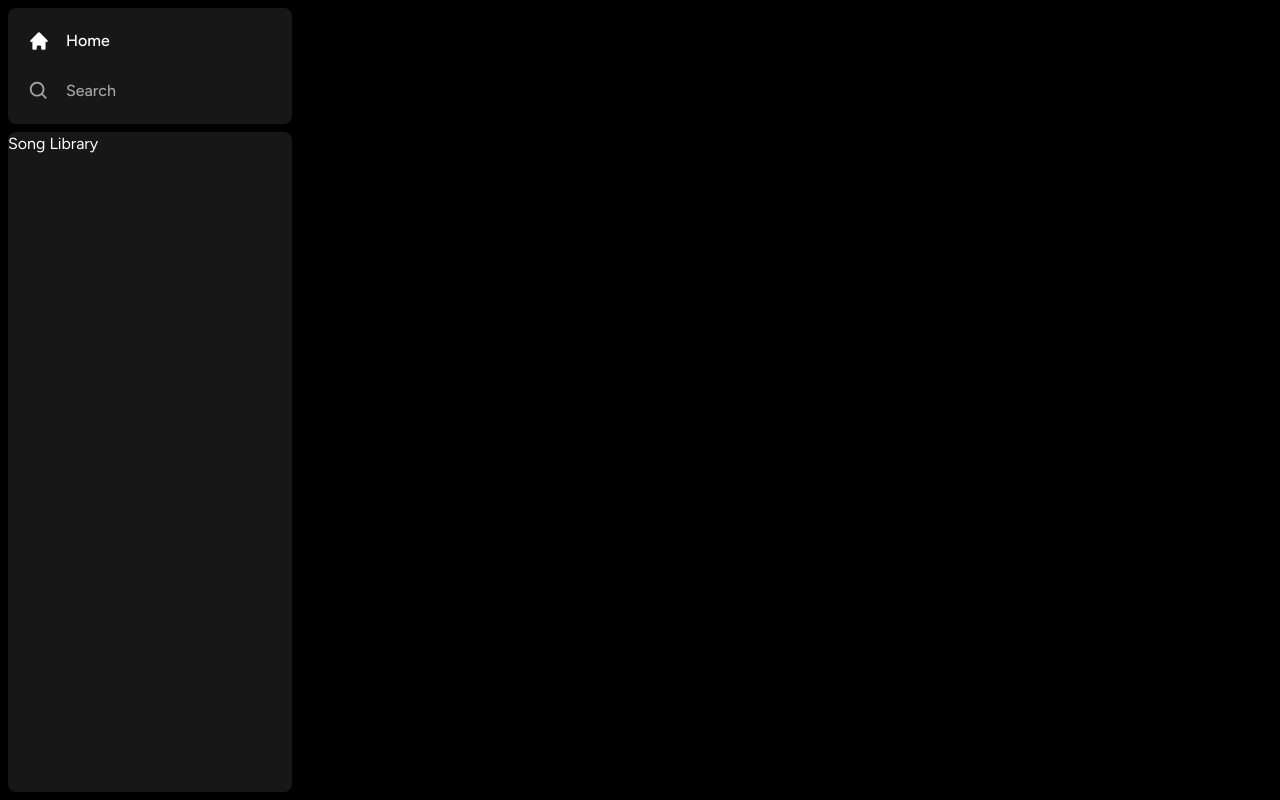
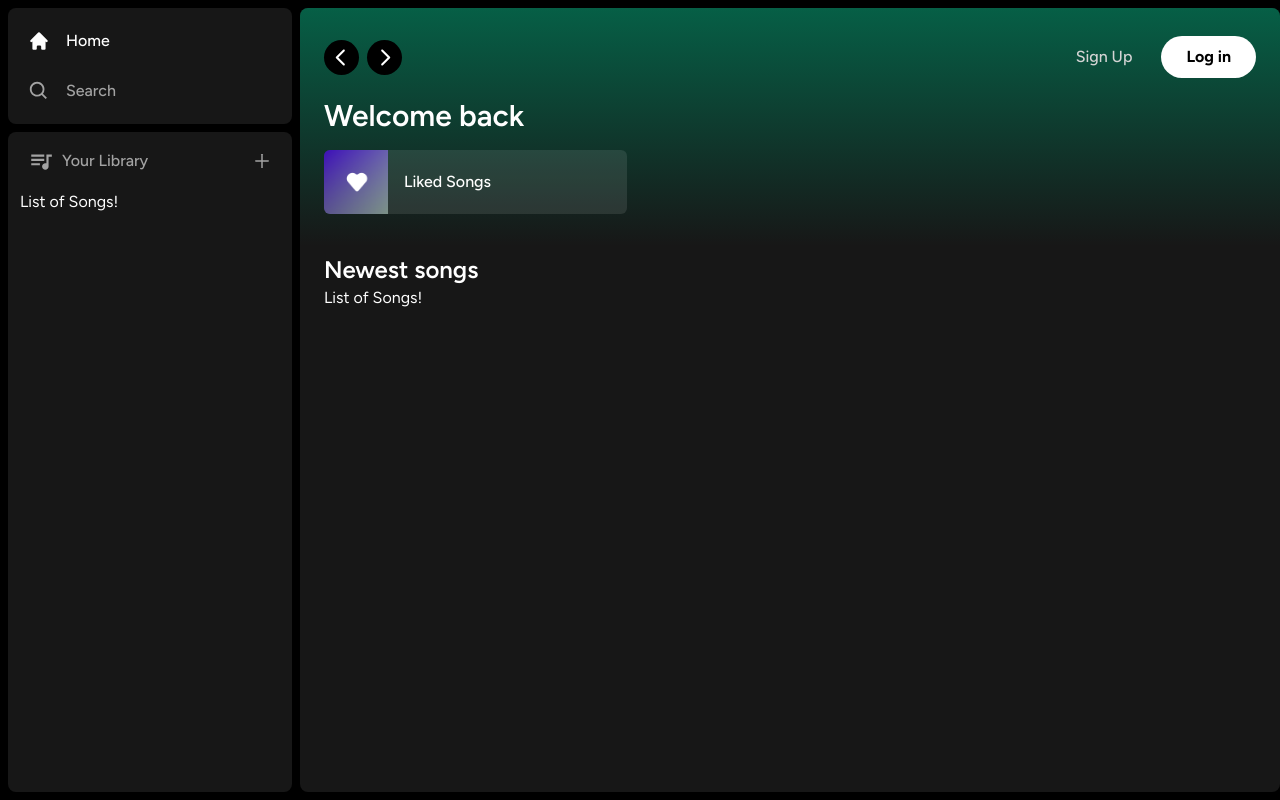
Before and after one commit to CRodz13/spotify-clone, a Next.js app: page / in a window 1280 px wide. Built offline with nearby package versions, Linux system fonts and the light colour scheme.

Commit message:
finishing layout

```diff
--- a/app/(site)/page.tsx
+++ b/app/(site)/page.tsx
@@ -1,5 +1,29 @@
+import Header from "@/components/Header";
+import ListItem from "@/components/ListItem";
+
 export default function Home() {
   return (
-    <div className="text-green-500">Main Content</div>
-  )
+    <div className="bg-neutral-900 rounded-lg h-full w-full overflow-hidden overlow-y-auto">
+      <Header>
+        <div className="mb-2">
+          <h1 className="text-white text-3xl font-semibold">
+            Welcome back
+          </h1>
+          <div className="grid grid-cols-1 sm:grid-cols-2 xl:grid-cols-3 2xl:grid-cols-4 gap-3 mt-4">
+            <ListItem image="/images/liked.png" name="Liked Songs" href="liked" />
+          </div>
+        </div>
+      </Header>
+      <div className="mt-2 mb-7 px-6">
+        <div className="flex justify-between items-center">
+          <h1 className="text-white text-2xl font-semibold">
+            Newest songs
+          </h1>
+        </div>
+        <div>
+          List of Songs!
+        </div>
+      </div>
+    </div>
+  );
 }
--- /dev/null
+++ b/components/Button.tsx
@@ -0,0 +1,27 @@
+import { forwardRef } from "react";
+import { twMerge } from "tailwind-merge";
+
+interface ButtonProps extends React.ButtonHTMLAttributes<HTMLButtonElement> {}
+
+const Button = forwardRef<HTMLButtonElement, ButtonProps>(
+  ({ className, children, disabled, type = "button", ...props }, ref) => {
+    return (
+      <button
+        type={type}
+        className={twMerge(
+          `w-full rounded-full bg-green-500 border border-transparent px-3 py-3 disabled:cursor-not-allowed disabled:opacity-50 text-black font-bold hover:opacity-75 transition`,
+          className
+        )}
+        disabled={disabled}
+        ref={ref}
+        {...props}
+      >
+        {children}
+      </button>
+    );
+  }
+);
+
+Button.displayName = "Button";
+
+export default Button;
--- /dev/null
+++ b/components/Header.tsx
@@ -0,0 +1,71 @@
+"use client";
+
+import { useRouter } from "next/navigation";
+import { twMerge } from "tailwind-merge";
+import { RxCaretLeft } from "react-icons/rx";
+import { RxCaretRight } from "react-icons/rx";
+import { HiHome } from "react-icons/hi";
+import { BiSearch } from "react-icons/bi";
+
+import Button from "./Button";
+
+interface HeaderProps {
+  children: React.ReactNode;
+  className?: string;
+}
+
+const Header: React.FC<HeaderProps> = ({ children, className }) => {
+  const router = useRouter();
+
+  const handleLogout = () => {
+    // Handle logout in the future
+  };
+  return (
+    <div className={twMerge(`h-fit bg-gradient-to-b from-emerald-800 p-6`)}>
+      <div className="w-full mb-4 flex items-center justify-between">
+        <div className="hidden md:flex gap-x-2 items-center">
+          <button
+            onClick={() => router.back()}
+            className="rounded-full bg-black flex items-center justify-center hover:opacity-75 transition"
+          >
+            <RxCaretLeft className="text-white" size={35} />
+          </button>
+          <button
+            onClick={() => router.forward()}
+            className="rounded-full bg-black flex items-center justify-center hover:opacity-75 transition"
+          >
+            <RxCaretRight className="text-white" size={35} />
+          </button>
+        </div>
+        <div className="flex md:hidden gap-x-2 items-center">
+          <button className="rounded-full p-2 bg-white flex items-center justify-center hover:opacity-75 transition">
+            <HiHome className="text-black" size={20} />
+          </button>
+          <button className="rounded-full p-2 bg-white flex items-center justify-center hover:opacity-75 transition">
+            <BiSearch className="text-black" size={20} />
+          </button>
+        </div>
+        <div className="flex justify-between items-center gap-x-4">
+          <>
+            <div>
+              <Button
+                onClick={() => {}}
+                className="bg-transparent text-neutral-300 font-medium"
+              >
+                Sign Up
+              </Button>
+            </div>
+            <div>
+              <Button onClick={() => {}} className="bg-white px-6 py-2">
+                Log in
+              </Button>
+            </div>
+          </>
+        </div>
+      </div>
+      {children}
+    </div>
+  );
+};
+
+export default Header;
--- /dev/null
+++ b/components/Library.tsx
@@ -0,0 +1,29 @@
+"use client";
+
+import { MdQueueMusic } from "react-icons/md";
+import { AiOutlinePlus } from "react-icons/ai";
+
+const Library = () => {
+  const onClick = () => {
+    // Handle upload later
+  };
+
+  return (
+    <div className="flex flex-col">
+      <div className="flex items-center justify-between px-5 pt-4">
+        <div className="inline-flex items-center gap-x-2">
+          <MdQueueMusic className="text-neutral-400" size={26} />
+          <p className="text-neutral-400 font-medium text-md">Your Library</p>
+        </div>
+        <AiOutlinePlus
+          onClick={onClick}
+          size={20}
+          className="text-neutral-400 cursor-pointer hover:text-white transition"
+        />
+      </div>
+      <div className="flex flex-col gap-y-2 mt-4 px-3">List of Songs!</div>
+    </div>
+  );
+};
+
+export default Library;
--- /dev/null
+++ b/components/ListItem.tsx
@@ -0,0 +1,34 @@
+"use client";
+
+import Image from "next/image";
+import { useRouter } from "next/navigation";
+import { FaPlay } from "react-icons/fa";
+
+interface ListItemProps {
+  image: string;
+  name: string;
+  href: string;
+}
+
+const ListItem: React.FC<ListItemProps> = ({ image, name, href }) => {
+  const router = useRouter();
+
+  const onClick = () => {
+    // Add authentication before push
+    router.push(href);
+  };
+
+  return (
+    <button onClick={onClick} className="relative group flex items-center rounded-md overflow-hidden gap-x-4 bg-neutral-100/10 hover:bg-neutral-100/20 transition pr-4">
+      <div className="relative min-h-[64px] min-w-[64px]">
+        <Image className="object-cover" fill src={image} alt="Image" />
+      </div>
+      <p className="font-medium truncate py-5">{name}</p>
+      <div className="absolute transition opacity-0 rounded-full flex items-center justify-center bg-green-500 p-4 drop-shadow-md right-5 group-hover:opacity-100 hover:scale-110">
+        <FaPlay className="text-black"/>
+      </div>
+    </button>
+  );
+};
+
+export default ListItem;
--- a/components/Sidebar.tsx
+++ b/components/Sidebar.tsx
@@ -2,32 +2,36 @@
 
 import { usePathname } from "next/navigation";
 import { useMemo } from "react";
-import { HiHome } from "react-icons/hi"
-import { BiSearch } from "react-icons/bi"
+import { HiHome } from "react-icons/hi";
+import { BiSearch } from "react-icons/bi";
 import Box from "./Box";
 import SidebarItem from "./SidebarItem";
+import Library from "./Library";
 
 interface SidebarProps {
   children: React.ReactNode;
 }
 
-const Sidebar: React.FC<SidebarProps> = ({children}) => {
+const Sidebar: React.FC<SidebarProps> = ({ children }) => {
   const pathName = usePathname();
 
-    const routes = useMemo(() => [
+  const routes = useMemo(
+    () => [
       {
         icon: HiHome,
-            label: 'Home',
-            active: pathName !== '/search',
-            href: '/',
+        label: "Home",
+        active: pathName !== "/search",
+        href: "/",
       },
       {
         icon: BiSearch,
-            label: 'Search',
-            active: pathName === '/search',
-            href: '/search',
-        }
-    ], [pathName])
+        label: "Search",
+        active: pathName === "/search",
+        href: "/search",
+      },
+    ],
+    [pathName]
+  );
 
   return (
     <div className="flex h-full">
@@ -35,18 +39,17 @@
         <Box>
           <div className="flex flex-col gap-y-4 px-5 py-4">
             {routes.map((item) => (
-                        <SidebarItem key={item.label}
-                            {...item}
-                        />
+              <SidebarItem key={item.label} {...item} />
             ))}
           </div>
         </Box>
         <Box className="overflow-y-auto h-full">
-                Song Library
+          <Library />
         </Box>
       </div>
+      <main className="h-full flex-1 overflow-y-auto py-2">{children}</main>
     </div>
-  )
-}
+  );
+};
 
-export default Sidebar
+export default Sidebar;
```
Also changed, not shown: app/layout.tsx (+12 -10 lines), public/images/liked.png (added). Lines whose indentation alone changed are shown as unchanged.
